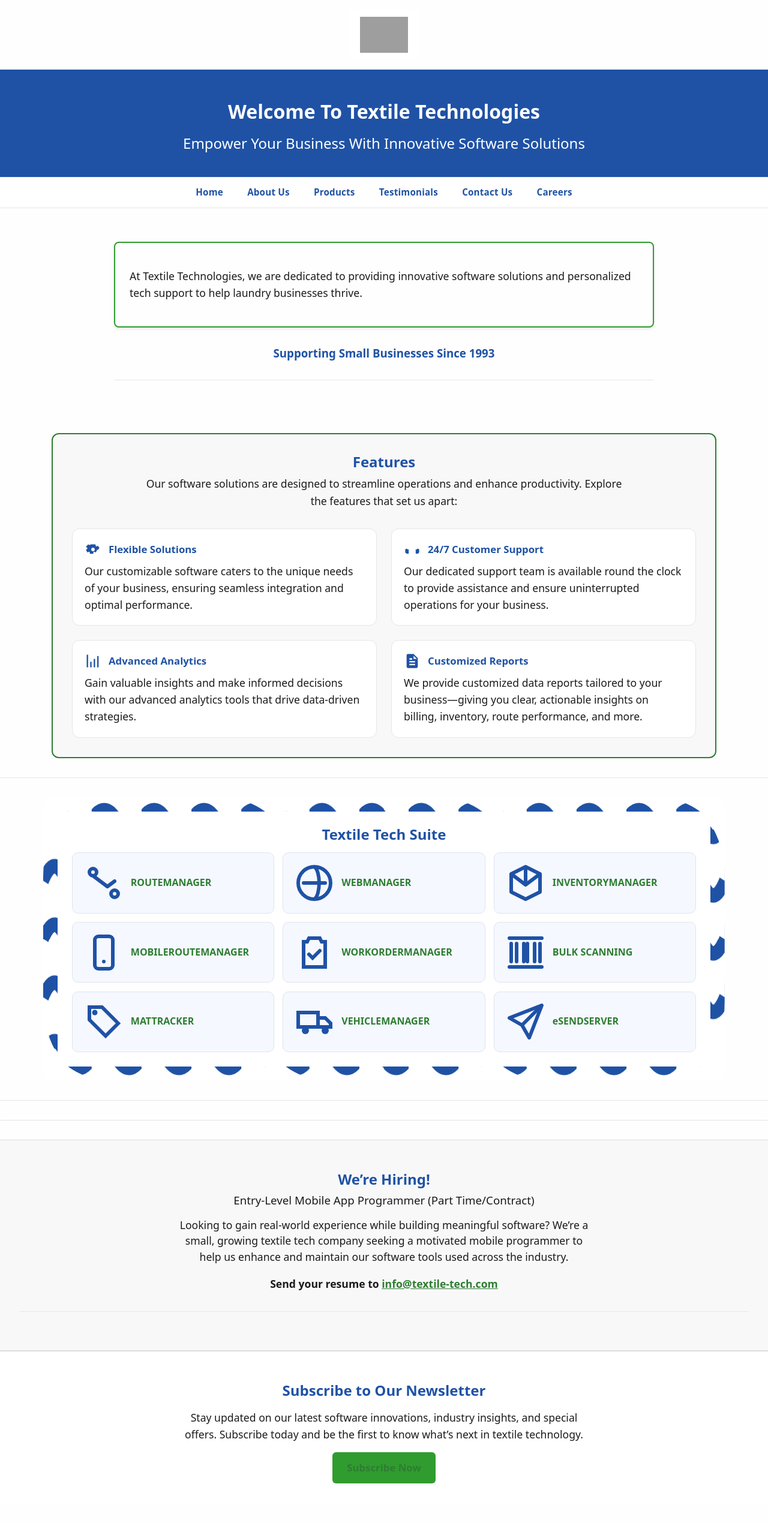
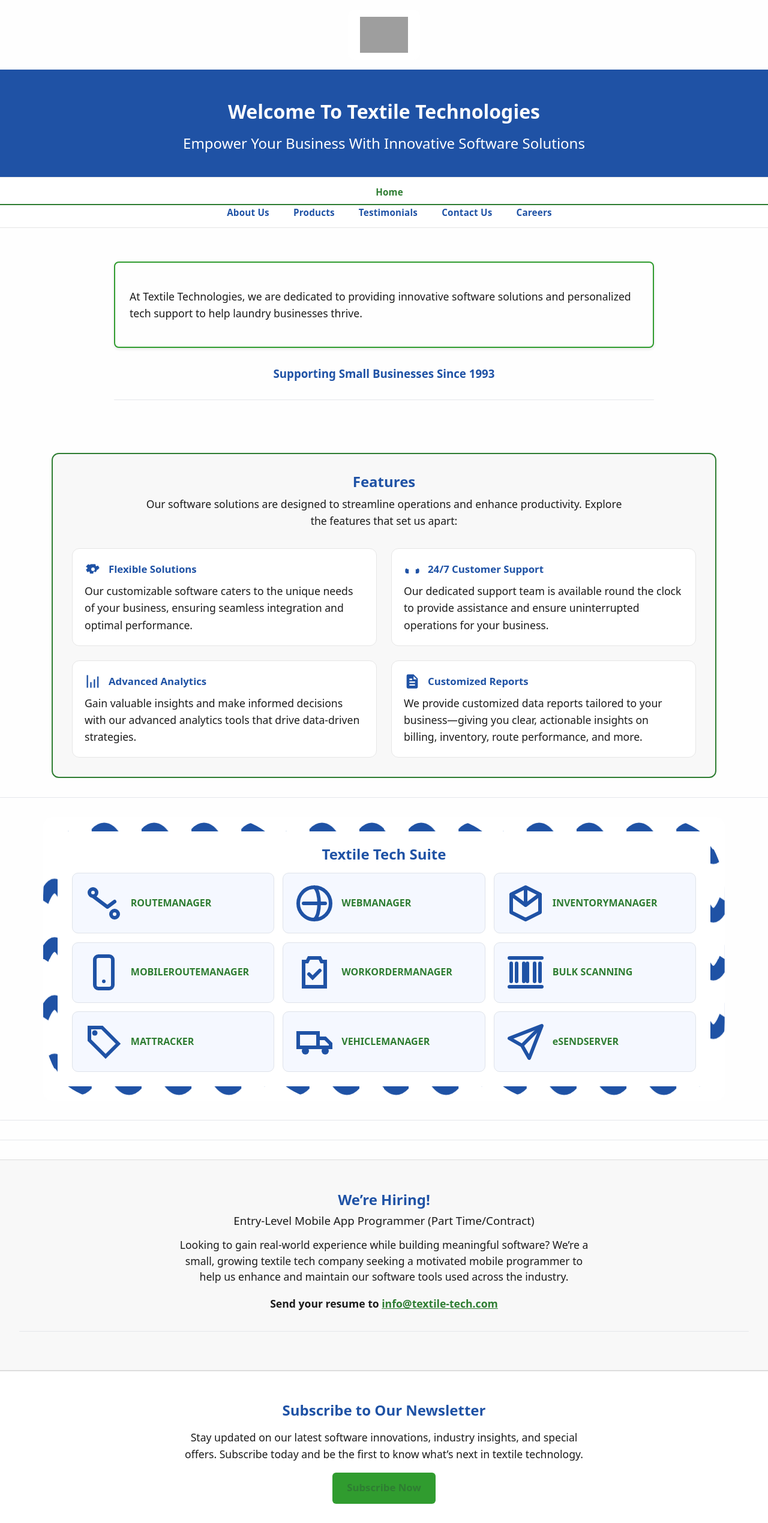
Before and after one commit to EsalvadorIT/TextileTechnologies.github.io, a Jekyll site: the page built from index.html, in a window 1280 px wide. Shown: the whole page at 60% size. Built offline with Jekyll 4.4.1, drawn with Linux system fonts in a browser that asks for light colours; before the commit the page ends 2505 px from its top, so only the background shows below that; grey boxes are pictures that could not be loaded.

Commit message:
Update custom.css
Active navigation added

```diff
--- a/assets/css/custom.css
+++ b/assets/css/custom.css
@@ -175,3 +175,18 @@ footer a:hover,
   color: var(--brand-green) !important;
   text-decoration: underline;
 }
+/* Active Nav Link Highlight */
+.top-nav a.active {
+  color: var(--brand-green) !important;
+  position: relative;
+}
+
+/* Underline bar */
+.top-nav a.active::after {
+  content: "";
+  display: block;
+  height: 2px;
+  width: 100%;
+  background: var(--brand-green);
+  margin: 6px auto 0 auto;
+}
```
